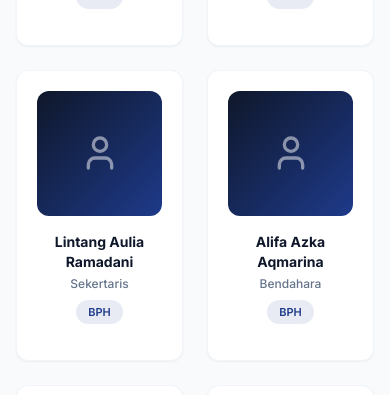
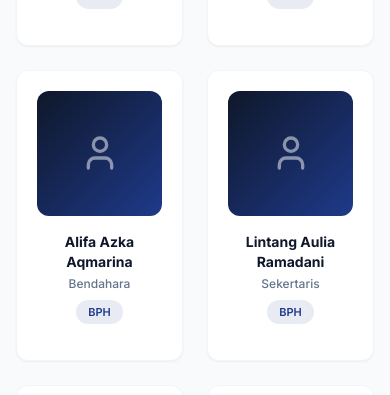
Before and after one commit to hmticikarang/web-hmtickr, a Next.js app: page /struktur in a window 390 px wide. Shown: the part 790-1185 px from the top of the page. Built offline with nearby package versions, Linux system fonts and the light colour scheme; no server answers; the database is empty.

Commit message:
add fitu scrollreveal dan fix hirarki urutan pada struktur organisasi

```diff
--- a/package.json
+++ b/package.json
@@ -20,6 +20,7 @@
     "qrcode.react": "^3.1.0",
     "react": "^18",
     "react-dom": "^18",
+    "scrollreveal": "^4.0.9",
     "tailwind-merge": "^2.2.0",
     "tailwindcss-animate": "^1.0.7"
   },
--- a/src/app/page.jsx
+++ b/src/app/page.jsx
@@ -3,6 +3,7 @@ import Image from 'next/image';
 import { ArrowRight, Sparkles, Users, FolderKanban, Folder, Calendar } from 'lucide-react';
 import { supabase } from '../lib/supabaseClient';
 import { InteractiveHoverButton } from '../components/ui/InteractiveHoverButton';
+import ScrollRevealContainer from '../components/ScrollRevealContainer';
 
 // ISR: cache 60 detik. Beranda tidak perlu di-generate ulang di setiap
 // request karena proker terbaru & status oprec tidak berubah tiap detik.
@@ -176,7 +177,11 @@ export default async function HomePage() {
       </section>
 
       {/* PROKER UNGGULAN */}
-      <section className="bg-white py-10 lg:py-14">
+      <ScrollRevealContainer
+        as="section"
+        className="bg-white py-10 lg:py-14"
+        options={{ duration: 800, distance: '30px', easing: 'ease-out', reset: false, origin: 'bottom' }}
+      >
         <div className="mx-auto max-w-7xl px-4 sm:px-6 lg:px-8">
           <div className="mb-8 flex flex-col items-start justify-between gap-4 sm:flex-row sm:items-end">
             <div>
@@ -234,10 +239,14 @@ export default async function HomePage() {
             ))}
           </div>
         </div>
-      </section>
+      </ScrollRevealContainer>
 
       {/* GALERI KEGIATAN */}
-      <section className="bg-slate-50/50 border-t border-slate-100 py-10 lg:py-14">
+      <ScrollRevealContainer
+        as="section"
+        className="bg-slate-50/50 border-t border-slate-100 py-10 lg:py-14"
+        options={{ duration: 800, distance: '30px', easing: 'ease-out', reset: false, origin: 'bottom' }}
+      >
         <div className="mx-auto max-w-7xl px-4 sm:px-6 lg:px-8">
           <div className="mb-8 flex flex-col items-start justify-between gap-4 sm:flex-row sm:items-end">
             <div>
@@ -303,10 +312,14 @@ export default async function HomePage() {
             ))}
           </div>
         </div>
-      </section>
+      </ScrollRevealContainer>
 
       {/* CTA STRIP */}
-      <section className="mx-auto max-w-7xl px-4 py-16 sm:px-6 lg:px-8 lg:py-20">
+      <ScrollRevealContainer
+        as="section"
+        className="mx-auto max-w-7xl px-4 py-16 sm:px-6 lg:px-8 lg:py-20"
+        options={{ duration: 800, distance: '30px', easing: 'ease-out', reset: false, origin: 'bottom' }}
+      >
         <div className="flex flex-col items-center justify-between gap-6 rounded-2xl bg-[#0F172A] p-8 text-center sm:flex-row sm:text-left lg:p-12">
           <div className="flex items-center gap-4">
             <div className="hidden shrink-0 rounded-full bg-white/10 p-3 sm:block">
@@ -328,7 +341,7 @@ export default async function HomePage() {
             />
           </Link>
         </div>
-      </section>
+      </ScrollRevealContainer>
     </div>
   );
 }
--- a/src/app/struktur/page.jsx
+++ b/src/app/struktur/page.jsx
@@ -50,6 +50,63 @@ const FALLBACK_OFFICERS = [
   { id: 'h30', full_name: 'Wildan Abdu Rachman', position: 'Anggota', division_name: 'LITBANG', photo_url: null, linkedin_url: null, instagram_url: null },
 ];
 
+const DIVISION_ORDER = {
+  BPH: 1,
+  PSDM: 2,
+  KOMINFO: 3,
+  LITBANG: 4,
+};
+
+function getDivisionRank(divisionName = '') {
+  const name = divisionName.toUpperCase().trim();
+  return DIVISION_ORDER[name] ?? 99;
+}
+
+function getPositionRank(position = '') {
+  const pos = position.toLowerCase().trim();
+
+  // 1: Ketua / Ketua Cabang / Ketua Divisi
+  if (pos.includes('ketua') && !pos.includes('wakil')) {
+    return 1;
+  }
+  // 2: Wakil Ketua / Wakil Ketua Cabang / Wakil Ketua Divisi
+  if (pos.includes('wakil')) {
+    return 2;
+  }
+  // 3: Sekretaris / Sekertaris / Bendahara
+  if (pos.includes('sekretaris') || pos.includes('sekertaris') || pos.includes('bendahara')) {
+    return 3;
+  }
+  // 4: Anggota / Staff
+  if (pos.includes('anggota') || pos.includes('staff')) {
+    return 4;
+  }
+
+  return 5;
+}
+
+function sortOfficers(officersList) {
+  if (!Array.isArray(officersList)) return [];
+
+  return [...officersList].sort((a, b) => {
+    // 1. Urutan kelompok divisi (Khusus 'Semua' & hirarki antar divisi)
+    const divRankA = getDivisionRank(a.division_name);
+    const divRankB = getDivisionRank(b.division_name);
+    if (divRankA !== divRankB) {
+      return divRankA - divRankB;
+    }
+
+    // 2. Hierarki posisi / jabatan
+    const posRankA = getPositionRank(a.position);
+    const posRankB = getPositionRank(b.position);
+    if (posRankA !== posRankB) {
+      return posRankA - posRankB;
+    }
+
+    return (a.full_name || '').localeCompare(b.full_name || '');
+  });
+}
+
 async function getOfficers() {
   const { data, error } = await supabase
     .from('officers')
@@ -57,9 +114,9 @@ async function getOfficers() {
     .eq('is_active', true)
     .order('created_at', { ascending: true });
 
-  if (error || !data || data.length === 0) return FALLBACK_OFFICERS;
+  if (error || !data || data.length === 0) return sortOfficers(FALLBACK_OFFICERS);
 
-  return data.map((o) => ({
+  const mapped = data.map((o) => ({
     id: o.id,
     full_name: o.full_name,
     position: o.position,
@@ -68,6 +125,8 @@ async function getOfficers() {
     linkedin_url: o.linkedin_url,
     instagram_url: o.instagram_url,
   }));
+
+  return sortOfficers(mapped);
 }
 
 export default async function StrukturPage() {
--- a/src/app/tentang/page.jsx
+++ b/src/app/tentang/page.jsx
@@ -1,4 +1,5 @@
 import { Target, Eye, CheckCircle2 } from 'lucide-react';
+import ScrollRevealContainer from '@/components/ScrollRevealContainer';
 
 export const metadata = {
   title: 'Tentang Kami | HMTI Cikarang',
@@ -49,7 +50,11 @@ export default function TentangPage() {
       </section>
 
       {/* VISI */}
-      <section className="bg-white py-16 lg:py-20">
+      <ScrollRevealContainer
+        as="section"
+        className="bg-white py-16 lg:py-20"
+        options={{ duration: 800, distance: '30px', easing: 'ease-out', reset: false, origin: 'bottom' }}
+      >
         <div className="mx-auto max-w-4xl px-4 sm:px-6 lg:px-8">
           <div className="mb-10 text-center">
             <span className="text-xs font-semibold uppercase tracking-wider text-[#1E3A8A]">
@@ -94,10 +99,14 @@ export default function TentangPage() {
             </div>
           </div>
         </div>
-      </section>
+      </ScrollRevealContainer>
 
       {/* MISI */}
-      <section className="bg-[#F8FAFC] py-16 lg:py-20">
+      <ScrollRevealContainer
+        as="section"
+        className="bg-[#F8FAFC] py-16 lg:py-20"
+        options={{ duration: 800, distance: '30px', easing: 'ease-out', reset: false, origin: 'bottom' }}
+      >
         <div className="mx-auto max-w-4xl px-4 sm:px-6 lg:px-8">
           <div className="mb-10 text-center">
             <span className="text-xs font-semibold uppercase tracking-wider text-[#1E3A8A]">
@@ -122,7 +131,7 @@ export default function TentangPage() {
             </ul>
           </div>
         </div>
-      </section>
+      </ScrollRevealContainer>
     </div>
   );
 }
--- /dev/null
+++ b/src/components/ScrollRevealContainer.jsx
@@ -0,0 +1,55 @@
+'use client';
+
+import { useEffect, useRef } from 'react';
+
+export default function ScrollRevealContainer({
+  children,
+  selector,
+  options = {},
+  className = '',
+  as: Tag = 'div',
+  triggerKey,
+  ...props
+}) {
+  const containerRef = useRef(null);
+
+  useEffect(() => {
+    let isMounted = true;
+
+    // Import scrollreveal dinamis untuk memastikan aman dari SSR Next.js
+    import('scrollreveal').then((module) => {
+      if (!isMounted) return;
+
+      const ScrollReveal = module.default;
+      const sr = ScrollReveal();
+
+      const defaultOptions = {
+        duration: 800,
+        distance: '30px',
+        easing: 'ease-out',
+        origin: 'bottom',
+        reset: false,
+        ...options,
+      };
+
+      if (selector && containerRef.current) {
+        const elements = containerRef.current.querySelectorAll(selector);
+        if (elements.length > 0) {
+          sr.reveal(elements, defaultOptions);
+        }
+      } else if (containerRef.current) {
+        sr.reveal(containerRef.current, defaultOptions);
+      }
+    });
+
+    return () => {
+      isMounted = false;
+    };
+  }, [selector, JSON.stringify(options), triggerKey]);
+
+  return (
+    <Tag ref={containerRef} className={className} {...props}>
+      {children}
+    </Tag>
+  );
+}
--- a/src/components/StrukturFilter.jsx
+++ b/src/components/StrukturFilter.jsx
@@ -3,18 +3,77 @@
 import { useState, useMemo } from 'react';
 import Image from 'next/image';
 import { Linkedin, Instagram, User } from 'lucide-react';
+import ScrollRevealContainer from '@/components/ScrollRevealContainer';
+
+const DIVISION_ORDER = {
+  BPH: 1,
+  PSDM: 2,
+  KOMINFO: 3,
+  LITBANG: 4,
+};
+
+function getDivisionRank(divisionName = '') {
+  const name = divisionName.toUpperCase().trim();
+  return DIVISION_ORDER[name] ?? 99;
+}
+
+function getPositionRank(position = '') {
+  const pos = position.toLowerCase().trim();
+
+  // 1: Ketua / Ketua Cabang / Ketua Divisi
+  if (pos.includes('ketua') && !pos.includes('wakil')) {
+    return 1;
+  }
+  // 2: Wakil Ketua / Wakil Ketua Cabang / Wakil Ketua Divisi
+  if (pos.includes('wakil')) {
+    return 2;
+  }
+  // 3: Sekretaris / Sekertaris / Bendahara
+  if (pos.includes('sekretaris') || pos.includes('sekertaris') || pos.includes('bendahara')) {
+    return 3;
+  }
+  // 4: Anggota / Staff
+  if (pos.includes('anggota') || pos.includes('staff')) {
+    return 4;
+  }
+
+  return 5;
+}
+
+function sortOfficers(officersList) {
+  if (!Array.isArray(officersList)) return [];
+
+  return [...officersList].sort((a, b) => {
+    const divRankA = getDivisionRank(a.division_name);
+    const divRankB = getDivisionRank(b.division_name);
+    if (divRankA !== divRankB) {
+      return divRankA - divRankB;
+    }
+
+    const posRankA = getPositionRank(a.position);
+    const posRankB = getPositionRank(b.position);
+    if (posRankA !== posRankB) {
+      return posRankA - posRankB;
+    }
+
+    return (a.full_name || '').localeCompare(b.full_name || '');
+  });
+}
 
 export default function StrukturFilter({ officers }) {
   const [activeFilter, setActiveFilter] = useState('Semua');
 
   const filterTabs = useMemo(() => {
     const unique = Array.from(new Set(officers.map((o) => o.division_name)));
+    unique.sort((a, b) => getDivisionRank(a) - getDivisionRank(b));
     return ['Semua', ...unique];
   }, [officers]);
 
   const filteredOfficers = useMemo(() => {
-    if (activeFilter === 'Semua') return officers;
-    return officers.filter((o) => o.division_name === activeFilter);
+    const list = activeFilter === 'Semua'
+      ? officers
+      : officers.filter((o) => o.division_name === activeFilter);
+    return sortOfficers(list);
   }, [officers, activeFilter]);
 
   return (
@@ -43,11 +102,23 @@ export default function StrukturFilter({ officers }) {
         {filteredOfficers.length === 0 ? (
           <p className="text-center text-sm text-slate-500">Belum ada data pengurus untuk divisi ini.</p>
         ) : (
+          <ScrollRevealContainer
+            selector=".officer-card"
+            triggerKey={activeFilter}
+            options={{
+              duration: 800,
+              distance: '30px',
+              easing: 'ease-out',
+              reset: false,
+              interval: 100,
+              origin: 'bottom',
+            }}
+          >
             <div className="grid grid-cols-2 gap-6 sm:grid-cols-3 lg:grid-cols-4">
               {filteredOfficers.map((officer) => (
                 <div
                   key={officer.id}
-                className="group rounded-xl border border-slate-100 bg-white p-5 text-center shadow-sm transition-all hover:-translate-y-1 hover:shadow-lg"
+                  className="officer-card group rounded-xl border border-slate-100 bg-white p-5 text-center shadow-sm transition-all hover:-translate-y-1 hover:shadow-lg"
                 >
                   <div className="relative mx-auto mb-4 aspect-square w-full overflow-hidden rounded-xl bg-slate-100">
                     {officer.photo_url ? (
@@ -98,6 +169,7 @@ export default function StrukturFilter({ officers }) {
                 </div>
               ))}
             </div>
+          </ScrollRevealContainer>
         )}
       </section>
     </>
```
Also changed, not shown: 1 other file (tests, documents, lock files or other folders). Lines whose indentation alone changed are shown as unchanged.
